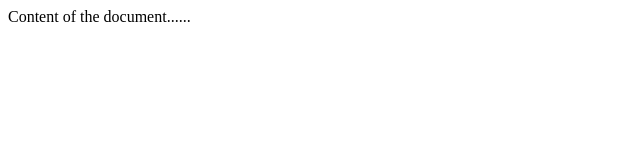
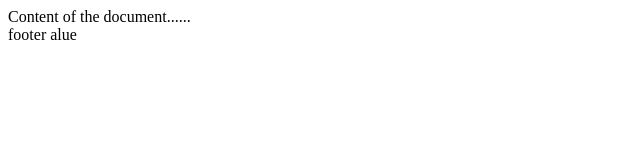
Before and after one commit to samboir/public_testirepo, a plain HTML site: page koodia/index.html in a window 1280 px wide. Shown: the full height of the page, 0-640 px from the left. Drawn offline with Linux system fonts and the light colour scheme.

Commit message:
Footer alueen lisäys
lisäsin footer alueen koska testi

```diff
--- a/koodia/index.html
+++ b/koodia/index.html
@@ -6,6 +6,11 @@
 
 <body>
 Content of the document......
+
+<div id="footer">
+	footer alue
+</div>
+
 </body>
 
 </html>
```
